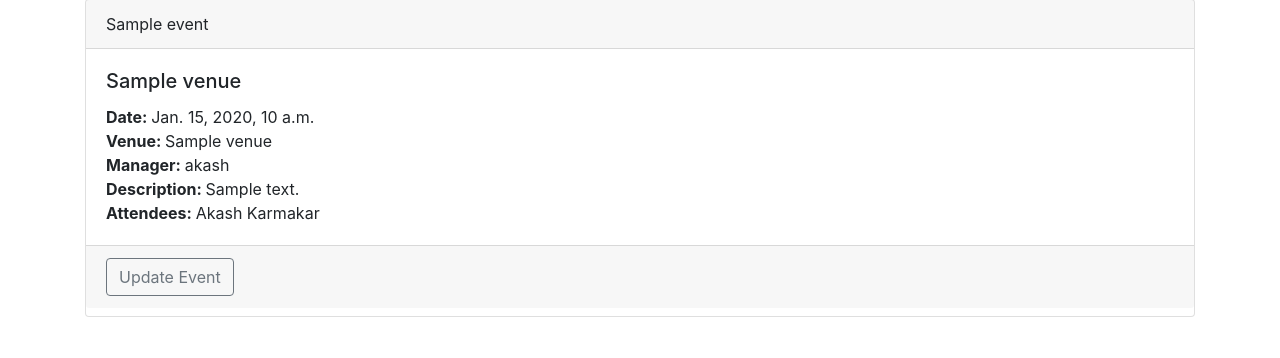
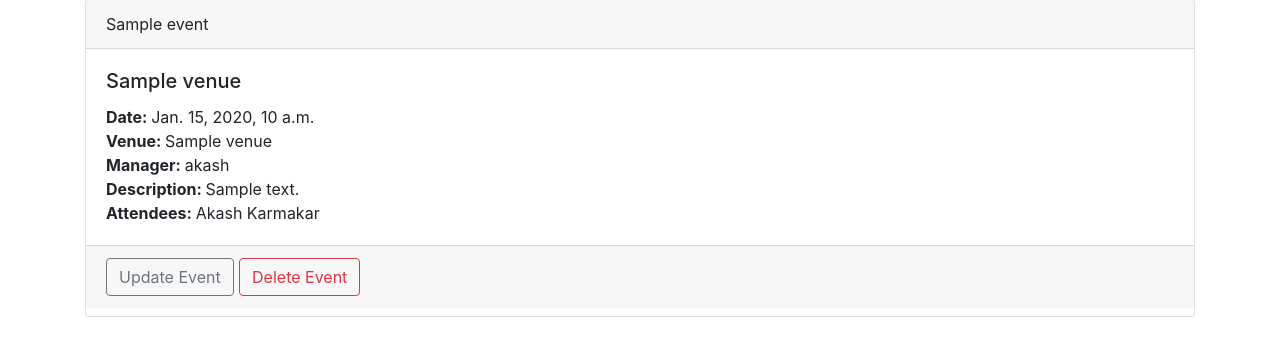
Before and after one commit to akashKarmakar02/EventDjangoApp, a Django app: page /events in a window 1280 px wide. Shown: the part 161-519 px from the top of the page. Run offline with Django 4.2, Linux system fonts and the light colour scheme; data comes from the database, SQL or seed files in the repository; tables that the repository leaves empty hold one stand-in row (values such as "Sample post").

Commit message:
Added Delete Event button

```diff
--- a/templates/events/event_list.html
+++ b/templates/events/event_list.html
@@ -21,7 +21,10 @@
 
             </p>
           </div>
-        <h5 class="card-footer"><a class="btn btn-outline-secondary" href="{% url 'update-event' event.id %}">Update Event</a></h5>
+        <h5 class="card-footer">
+            <a class="btn btn-outline-secondary" href="{% url 'update-event' event.id %}">Update Event</a>
+            <a class="btn btn-outline-danger" href="{% url 'delete-event' event.id %}">Delete Event</a>
+        </h5>
         </div>
         <br>
     {% endfor %}
```
